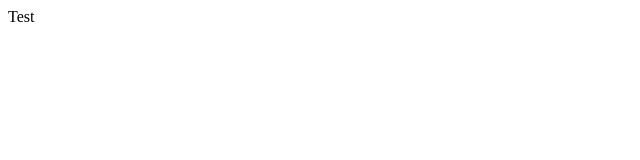
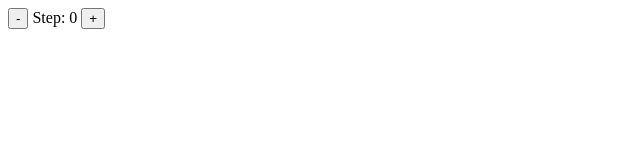
Before and after one commit to gabriele-andolina/date-counter, a React (Create React App) app: page / in a window 1280 px wide. Shown: the top 160 px of the page, without its empty margins (0-640 px from the left). Built offline with nearby package versions, Linux system fonts and the light colour scheme.

Commit message:
Elements: Added step buttons and span

```diff
--- a/src/App.js
+++ b/src/App.js
@@ -7,7 +7,13 @@ function App() {
 }
 
 function Counter() {
-    return <div>Test</div>;
+    return (
+        <div>
+            <button>-</button>
+            <span> Step: 0 </span>
+            <button>+</button>
+        </div>
+    );
 }
 
 export default App;
```
